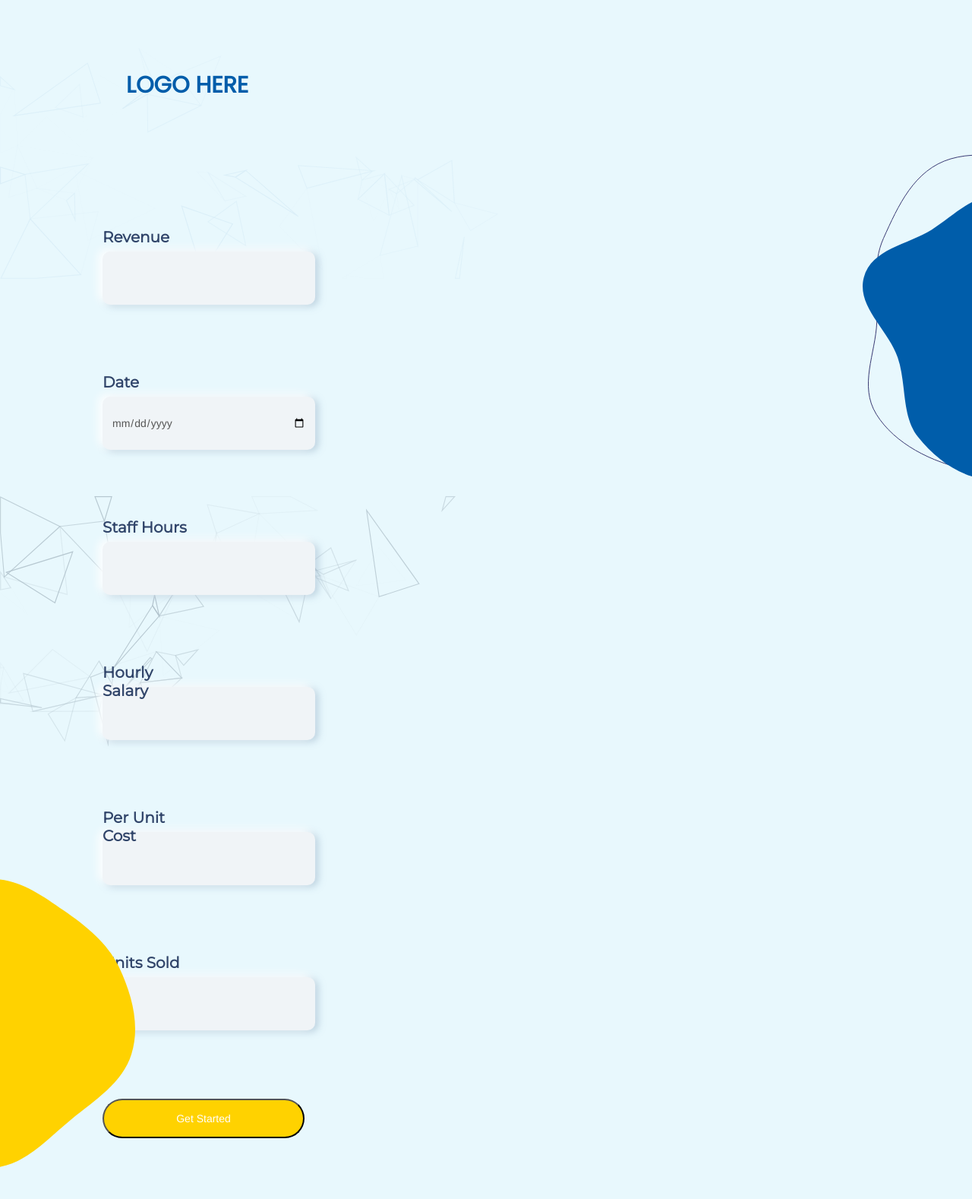
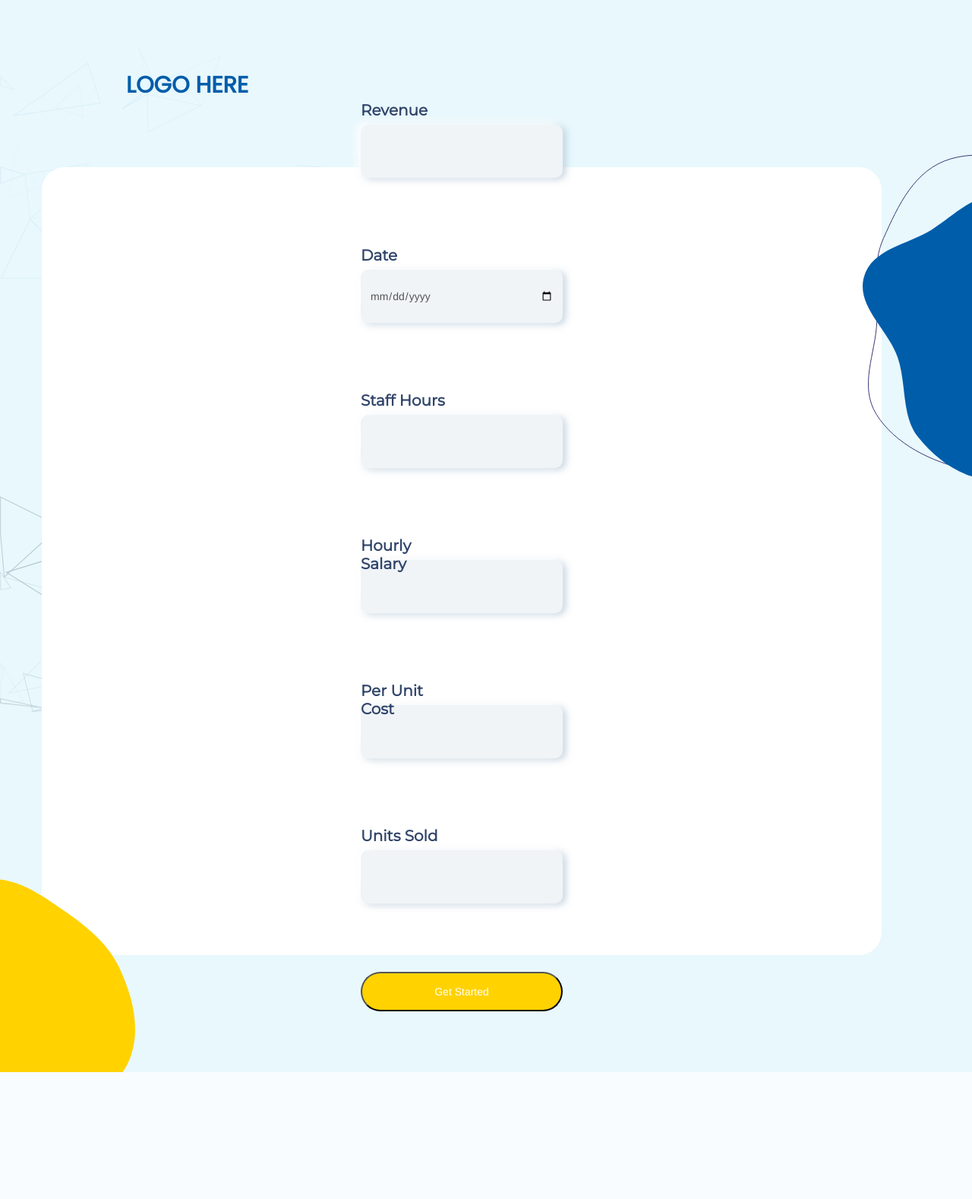
Before and after one commit to gracinev/AmpHacks2020, a Django app: page /form/ in a window 1280 px wide. Shown: the whole page at 76% size. After the commit the page ends 1411 px from the top, so only its background shows below. Run offline with Django 3.2, Linux system fonts and the light colour scheme; some libraries are stand-ins or nearby versions.

Commit message:
set z-values for form and background of from

```diff
--- a/AmpHacks2020/app/templates/app/form.html
+++ b/AmpHacks2020/app/templates/app/form.html
@@ -10,12 +10,13 @@ height: 1037px;
 left: 157px;
 top: 158px;
 
-/*background: #FFFFFF;
+background: #FFFFFF;
 border-radius: 30px;
 display: flex;
 flex-direction: column;
 justify-content: center;
-align-items: center;*/
+align-items: center;
+z-index: 1;
     }
 
     .formText {
@@ -92,8 +93,8 @@ z-index: -5;
         <img id="pattern1" src="{% static 'app/assets/pattern1.svg' %}" />
         <img id="pattern2" src="{% static 'app/assets/pattern2.svg' %}" />
     </div>
-    <div class="formDiv col-10">
-        <form  style="padding: 80px;" action="" id = "post-form" method="POST">
+    <div class="col-10 formDiv">
+        <form style="padding: 80px; z-index: 2" action="" id = "post-form" method="POST">
         {% csrf_token %}
             <div class="form-group">
                 <label class="formText">Revenue</label>
```
